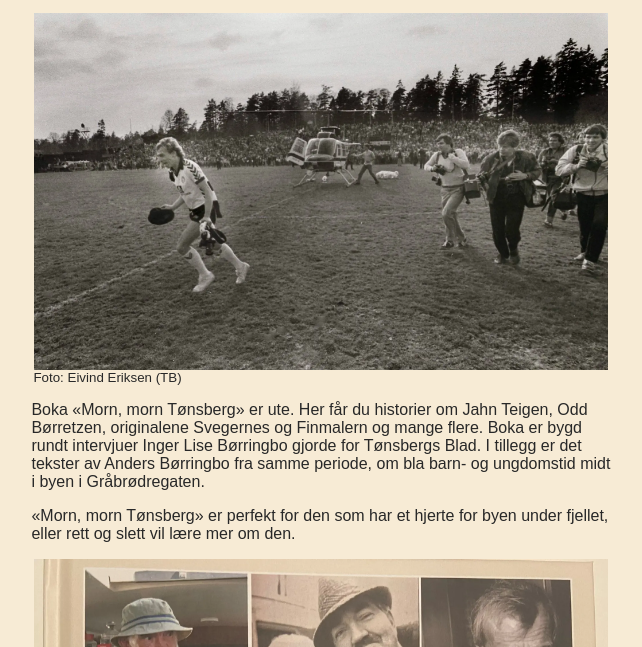
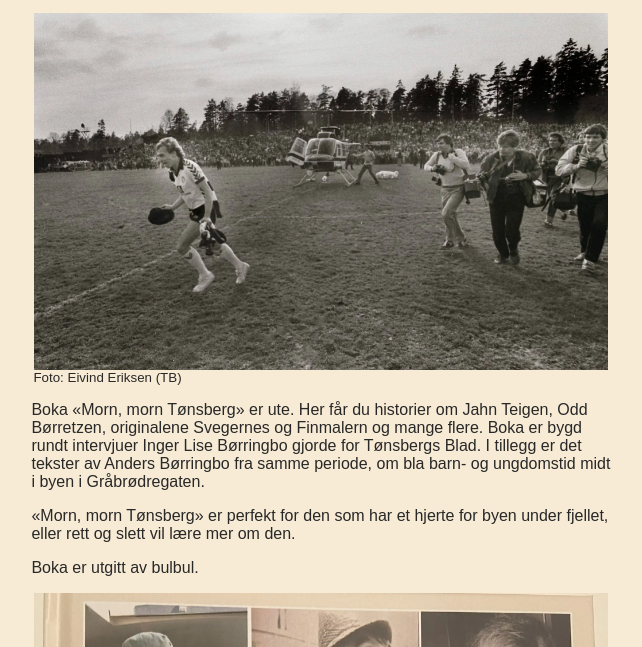
Before and after one commit to Sverreabo/mornmorn, a plain HTML site: page index.html in a window 1280 px wide. Shown: the part 153-800 px from the top of the page, without its empty margins (319-961 px from the left). Drawn offline with Linux system fonts and the light colour scheme.

Commit message:
Update index.html

```diff
--- a/index.html
+++ b/index.html
@@ -31,6 +31,7 @@
                 ungdomstid midt i byen i Gråbrødregaten.</p>
             <p> «Morn, morn Tønsberg» er perfekt for den som har et hjerte for byen under fjellet, eller rett og slett
                 vil lære mer om den. </p>
+            <p>Boka er utgitt av bulbul.</p>
 
             <img src="images/forside.webp" alt="Forside">
 
```
